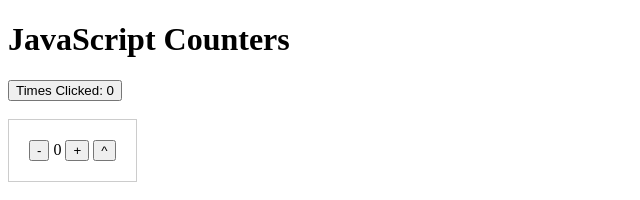
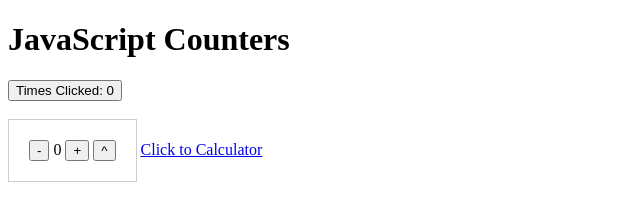
Before and after one commit to debasmitamaji/Simple-Calculator-with-html-, a plain HTML site: page index.html in a window 1280 px wide. Shown: the whole page, without its empty margins (0-640 px from the left). Drawn offline with Linux system fonts and the light colour scheme.

Commit message:
Added Calculator Link

```diff
--- a/index.html
+++ b/index.html
@@ -27,6 +27,7 @@
       <button id="plus">+</button>
       <button id="square">^</button>
     </div>
+    <a href="2nd.index.html">Click to Calculator</a>
     <script>
       let count = 0;
       let btn = document.querySelector("#btn");
@@ -54,5 +55,6 @@
         number.innerText = length;
       });
     </script>
+
   </body>
 </html>
```
